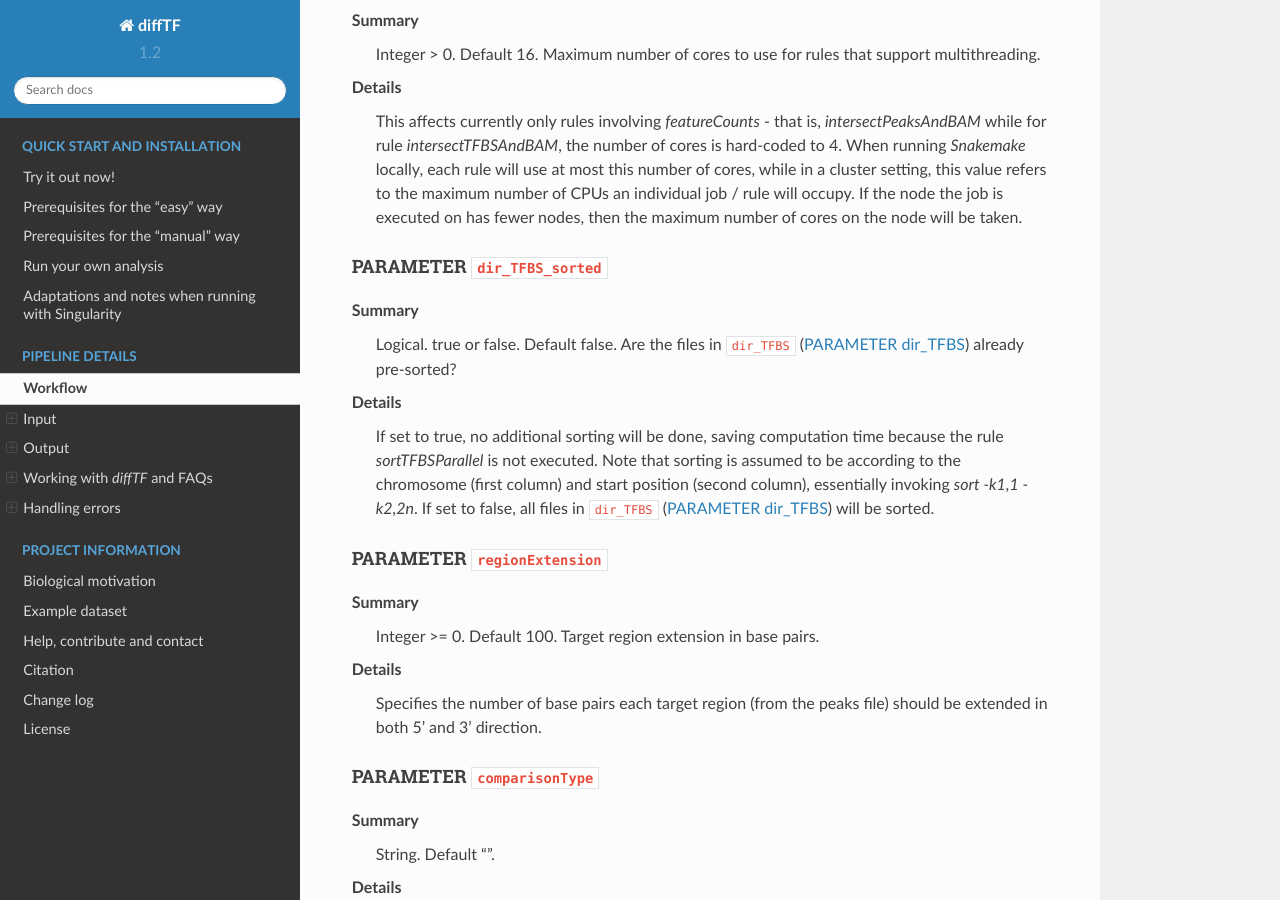
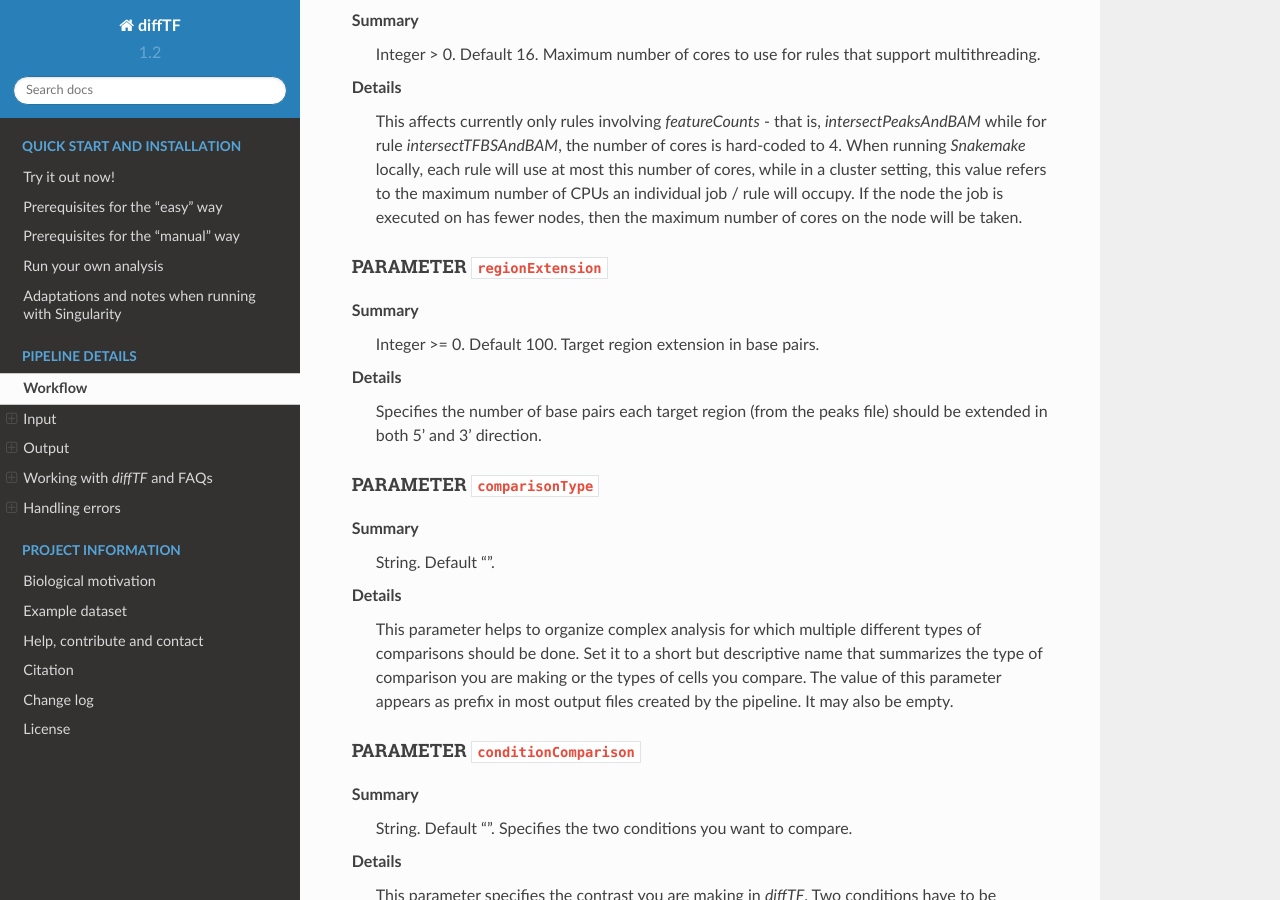
Before and after one commit to jfallmann/diffTF_Fork, a Sphinx documentation site: the page built from docs/chapter2.rst, in a window 1280 px wide and 900 px high, scrolled down 5275 px. Built offline with Sphinx 7.4.7 and the Read the Docs theme 2.0.0, drawn with Linux system fonts in a browser that asks for light colours; some of the changed text lies outside the part shown.

```diff
--- a/docs/chapter1.rst
+++ b/docs/chapter1.rst
@@ -166,4 +166,4 @@ Adaptations and notes when running with Singularity
 
 Please read the following additional notes and warnings related to ``Singularity``:
 
-- .. warning:: If you use ``Singularity`` version 3, make sure you have at least version 3.0.2 installed or the latest pull from version 3.0.1, as there was an issue with Snakemake and particular ``Singularity`` versions. For more details, see `here <https://bitbucket.org/snakemake/snakemake/issues/1017/snakemake-process-suspended-upon-execution>`_.
+- .. warning:: If you use ``Singularity`` version 3, make sure you have at least version 3.0.3 installed, as there was an issue with Snakemake and particular ``Singularity`` versions. For more details, see `here <https://bitbucket.org/snakemake/snakemake/issues/1017/snakemake-process-suspended-upon-execution>`_.
--- a/docs/chapter2.rst
+++ b/docs/chapter2.rst
@@ -125,18 +125,6 @@ Summary
 
 Details
   This affects currently only rules involving *featureCounts* - that is, *intersectPeaksAndBAM* while for rule *intersectTFBSAndBAM*, the number of cores is hard-coded to 4. When running *Snakemake* locally, each rule will use at most this number of cores, while in a cluster setting, this value refers to the maximum number of CPUs an individual job / rule will occupy. If the node the job is executed on has fewer nodes, then the maximum number of cores on the node will be taken.
-
-
-.. _parameter_dir_TFBS_sorted:
-
-PARAMETER ``dir_TFBS_sorted``
-^^^^^^^^^^^^^^^^^^^^^^^^^^^^^^
-
-Summary
-    Logical. true or false. Default false. Are the files in ``dir_TFBS`` (:ref:`parameter_dir_TFBS`) already pre-sorted?
-
-Details
-  If set to true, no additional sorting will be done, saving computation time because the rule *sortTFBSParallel* is not executed. Note that sorting is assumed to be according to the chromosome (first column) and start position (second column), essentially invoking *sort -k1,1 -k2,2n*.  If set to false, all files in ``dir_TFBS`` (:ref:`parameter_dir_TFBS`) will be sorted.
 
 
 .. _parameter_regionExtension:
@@ -444,7 +432,6 @@ Details
 
   However, you may also manually create these files to include additional TF of your choice or to be more or less stringent with the predicted TFBS. For this, you only need PWMs for the TF of interest and then a motif prediction tool such as *FIMO* or *MOODS*.
 
-  Also see the parameter ``dir_TFBS_sorted`` (:ref:`parameter_dir_TFBS_sorted`) to specify whether the files are already sorted or not.
 
 .. _parameter_RNASeqCounts:
 
--- a/docs/projectInfo.rst
+++ b/docs/projectInfo.rst
@@ -53,6 +53,9 @@ We also put the paper on *bioRxiv*, please read all methodological details here:
 
 Change log
 ============================
+Version 1.2.5 (2019-03-13)
+  - Updated the TFBS_hg38_FIMO_HOCOMOCOv11 archive one more time to exclude non-assembled contigs such as HLA*. To make the pipeline more stable for such edge cases, the parameter ``dir_TFBS_sorted`` has been removed, and sorting and filtering of chromosomes is now always performed. Only chromosomes are kept in both the consensus peak files and the TFBS bed files that start with ``chr`` and are neither sex chromosomes (``chrX`` or ``chrY``) nor ``chrM``. If you want to keep sex chromosomes in your analysis (although we think this is not recommended), simply edit the Snakefile and remove the "chrX" and "chrY" occurences in the two filtering rules.
+
 Version 1.2.4 (2019-03-04)
   - Fixed an issue with ``checkParameterValidity.R`` that caused an error message when loading TFBS files with a numeric score.  Thanks to Scott Berry for pointing it out.
   - Updated the TFBS_hg38_FIMO_HOCOMOCOv11 archive. The bed files are now properly pre-sorted
```
Also changed, not shown: other parts of docs/chapter2.rst (+2 -2 lines), 2 other files.
